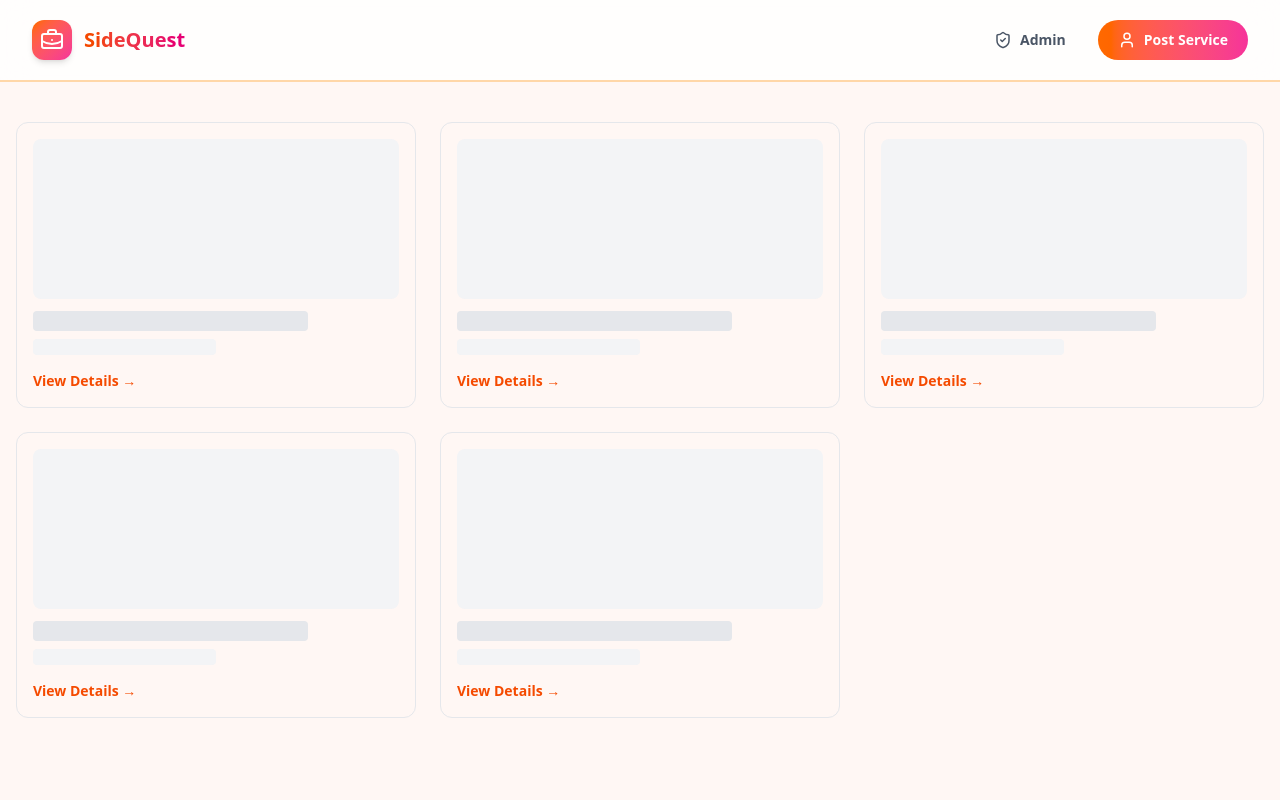
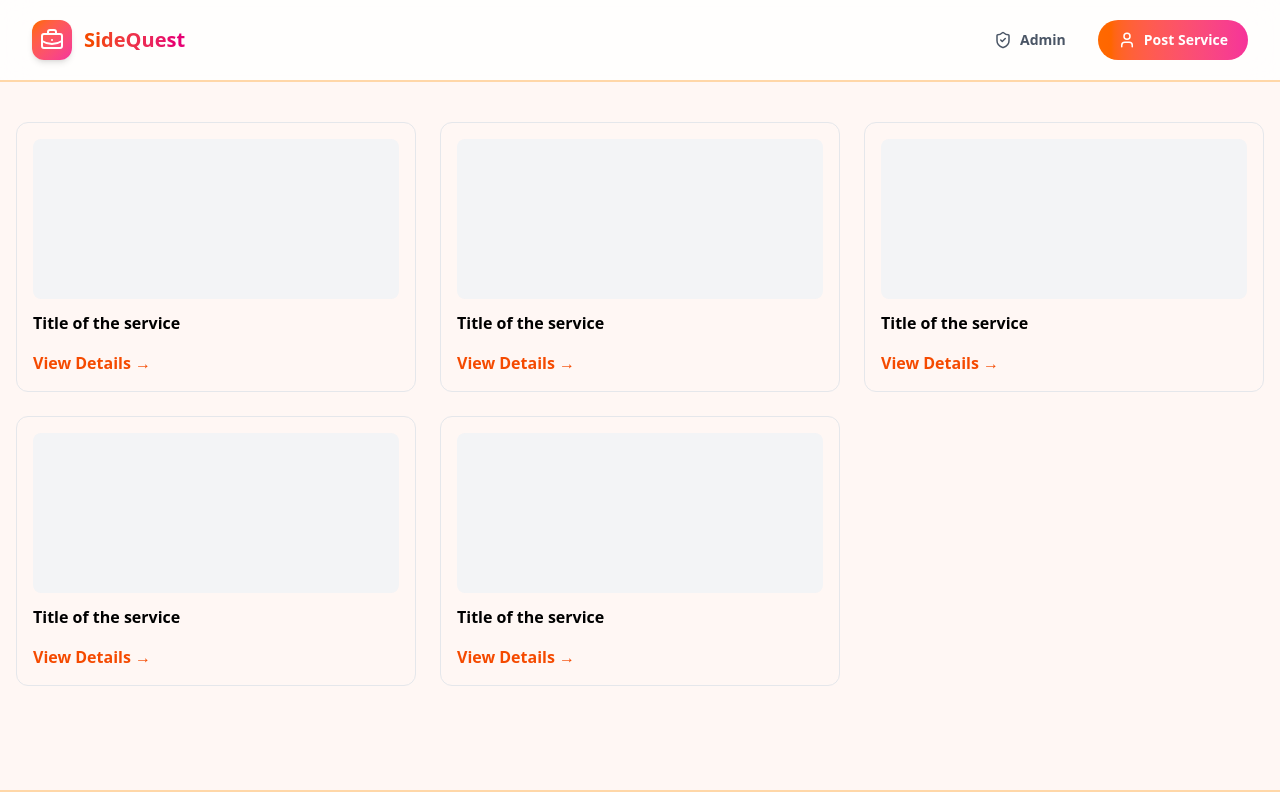
Before and after one commit to mavagoncalves/SideQuest, a React app in the folder frontend/: page / in a window 1280 px wide. Shown: the top 800 px of the page. Built offline with nearby package versions, Linux system fonts and the light colour scheme; the HTML template or start-up script is replaced by a standard one.

Commit message:
feat: linking the service card to the service details

```diff
--- a/frontend/src/App.jsx
+++ b/frontend/src/App.jsx
@@ -5,6 +5,7 @@ import HomePage from './pages/HomePage'
 import AdminPage from './pages/AdminPage'
 import CreateServicePage from './pages/CreateServicePage'
 import LoginPage from './pages/LoginPage'
+import ServiceDetail from './pages/ServiceDetail'
 
 const App =() =>{
 
@@ -15,6 +16,7 @@ const App =() =>{
         <Route path='/login' element={<LoginPage/>}/>
         <Route path='/admin' element={<AdminPage/>}/>
         <Route path='/service/create' element={<CreateServicePage/>}/>
+        <Route path="/service/:id" element={<ServiceDetail />} />
 
       </Routes>
     </div>
--- a/frontend/src/components/ServiceCard.jsx
+++ b/frontend/src/components/ServiceCard.jsx
@@ -1,17 +1,19 @@
 import React from 'react'
+import { Link } from 'react-router-dom';
 
-const ServiceCard = () => {
+const ServiceCard = ({ id, title }) => {
   return (
     <div className="border border-gray-200 rounded-xl p-4">
       {/* a visual placeholder, can insert image or icon */}
       <div className="w-full h-40 bg-gray-100 rounded-lg mb-3" />
+      <h3 className="font-bold">{title || "Title of the service"}</h3>
 
-      {/* Service information */}
-      <div className="h-5 w-3/4 bg-gray-200 rounded mb-2" /> {/* Title */}
-      <div className="h-4 w-1/2 bg-gray-100 rounded mb-4" /> {/* price and user */}
-
-      {/* View detail hint */}
-      <div className="text-orange-600 text-sm font-bold hover:bg-gray-100 transition-shadow cursor-pointer">View Details →</div>
+      <Link
+        to={`/service/${id}`}
+        className="inline-block mt-4 text-orange-600 font-bold hover:underline"
+      >
+        View Details →
+      </Link>
     </div>
   )
 }
--- /dev/null
+++ b/frontend/src/pages/ServiceDetail.jsx
@@ -0,0 +1,9 @@
+import React from 'react'
+
+const ServiceDetail = () => {
+  return (
+    <div>ServiceDetail</div>
+  )
+}
+
+export default ServiceDetail
```
